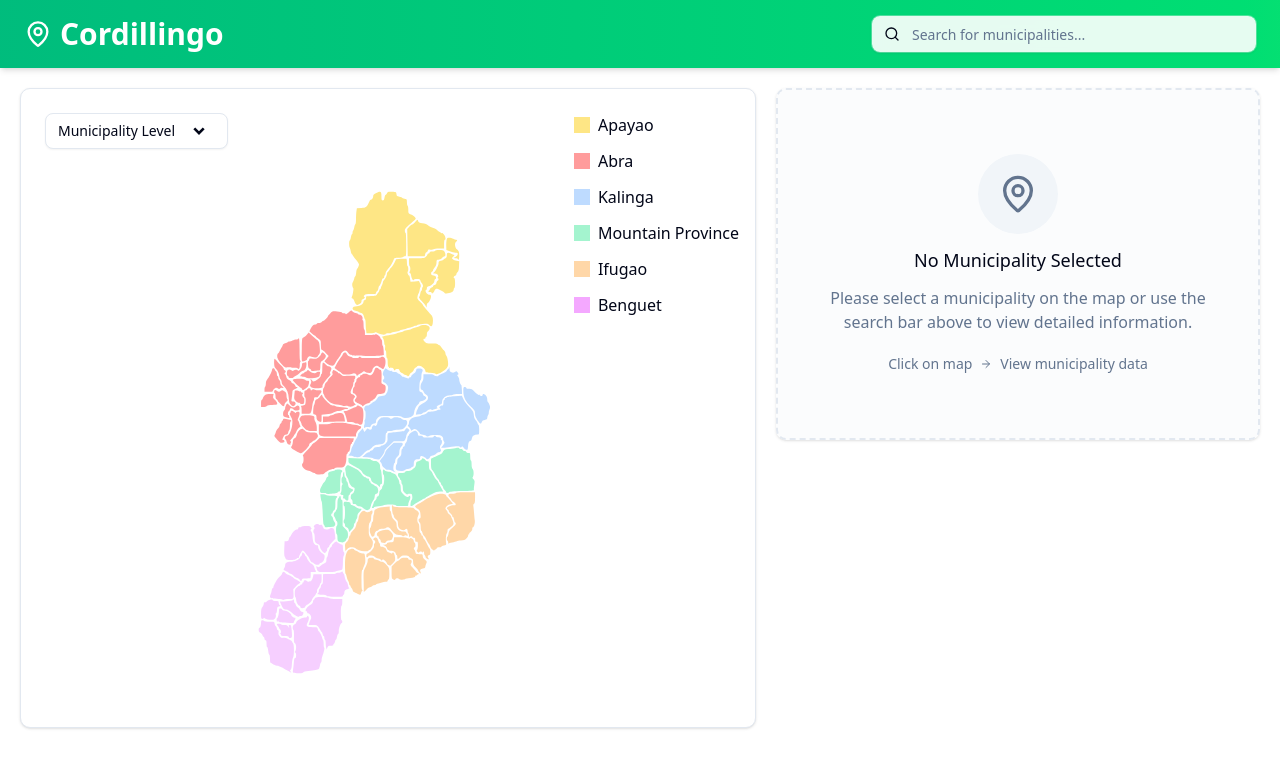
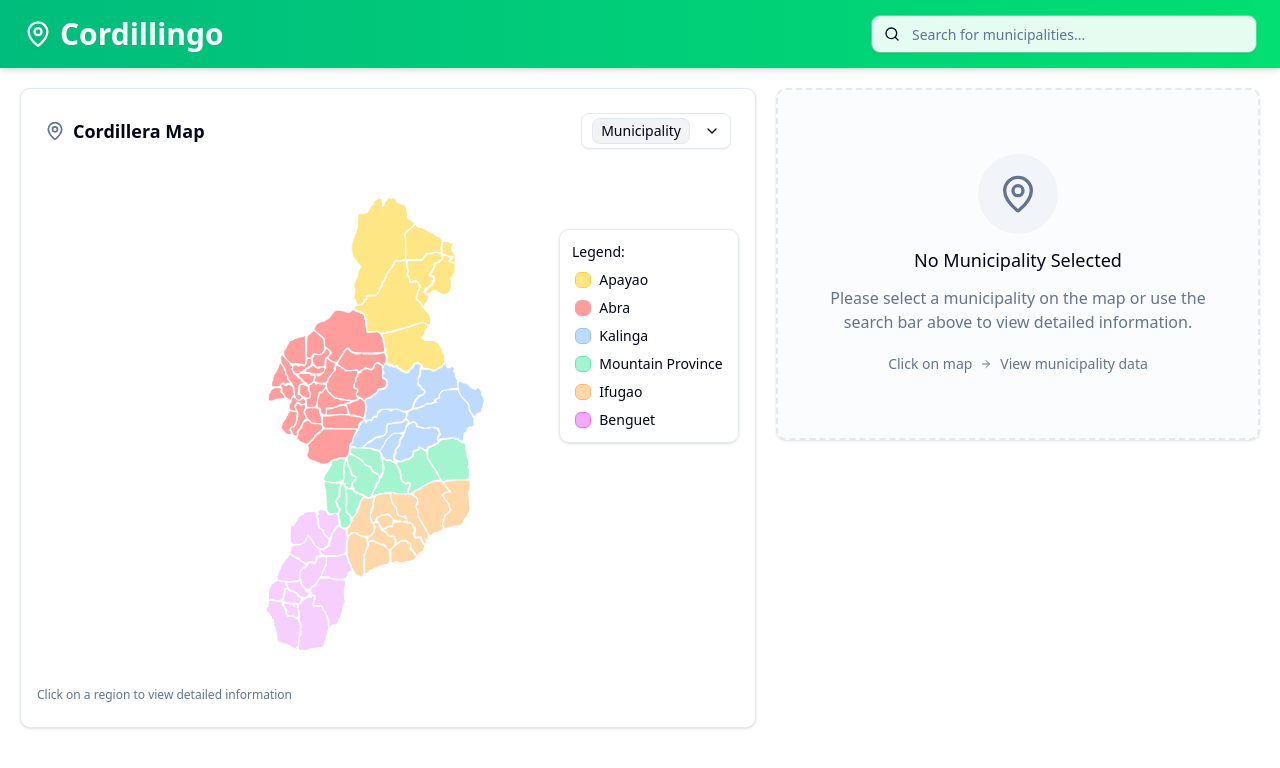
Before and after one commit to SanchieGuzman/CAR-LanguageMapping, a React (Vite) app in the folder frontend/: page / in a window 1280 px wide. Shown: the top 768 px of the page. Built offline with nearby package versions, Linux system fonts and the light colour scheme.

Commit message:
ui
improved UI on map card especially labels

```diff
--- a/frontend/src/components/map-card.jsx
+++ b/frontend/src/components/map-card.jsx
@@ -1,87 +1,91 @@
-import { useEffect } from "react";
-import { Card, CardHeader, CardTitle } from "./ui/card";
-import { useDataStore } from "../store/data-store";
-import { Button } from "../components/ui/button";
+"use client"
+
+import { useEffect } from "react"
+import { Card, CardHeader, CardContent, CardFooter, CardTitle } from "./ui/card"
+import { useDataStore } from "../store/data-store"
+import { Button } from "../components/ui/button"
 import {
   DropdownMenu,
   DropdownMenuContent,
   DropdownMenuGroup,
   DropdownMenuItem,
   DropdownMenuTrigger,
-} from "../components/ui/dropdown-menu";
-import { RiArrowDropDownLine } from "react-icons/ri";
+} from "../components/ui/dropdown-menu"
+import { ChevronDown, Map, MapPin } from "lucide-react"
+import { Badge } from "./ui/badge"
 
 export default function MapCard({ className }) {
-  const fetchPlaceDataById = useDataStore((state) => state.fetchPlaceDataById);
-
-  const selectedLevel = useDataStore((state) => state.selectedLevel);
-
-  const setSelectedLevel = useDataStore((state) => state.setSelectedLevel);
-
-  const resetStore = useDataStore((state) => state.resetStore);
+  const fetchPlaceDataById = useDataStore((state) => state.fetchPlaceDataById)
+  const selectedLevel = useDataStore((state) => state.selectedLevel)
+  const setSelectedLevel = useDataStore((state) => state.setSelectedLevel)
+  const resetStore = useDataStore((state) => state.resetStore)
 
   useEffect(() => {
-    const paths = document.querySelectorAll("svg path");
+    const paths = document.querySelectorAll("svg path")
 
     const handlePathClick = (event) => {
-      const clickedId = event.target.id;
+      const clickedId = event.target.id
 
-      paths.forEach((path) => path.classList.remove("selected"));
-
-      event.target.classList.add("selected");
-
-      // window.dispatchEvent(new CustomEvent("svgClick", { detail: clickedId }));
-
-      fetchPlaceDataById(clickedId, selectedLevel);
-    };
+      paths.forEach((path) => path.classList.remove("selected"))
+      event.target.classList.add("selected")
+      fetchPlaceDataById(clickedId, selectedLevel)
+    }
 
     paths.forEach((path) => {
-      path.addEventListener("click", handlePathClick);
-    });
+      path.addEventListener("click", handlePathClick)
+    })
 
     // Cleanup function
     return () => {
       paths.forEach((path) => {
-        path.removeEventListener("click", handlePathClick);
-      });
-    };
-  }, [selectedLevel]); // when selected level changes
+        path.removeEventListener("click", handlePathClick)
+      })
+    }
+  }, [selectedLevel, fetchPlaceDataById])
 
   return (
-    <Card className={`${className} flex flex-col relative`}>
-      <CardHeader className="flex items-center justify-between sm:justify-start">
+    <Card className={`${className} flex flex-col relative overflow-hidden`}>
+      <CardHeader className="pb-2 flex flex-row items-center justify-between">
+        <div className="flex items-center gap-2">
+          {selectedLevel === 0 ? (
+            <MapPin className="h-5 w-5 text-muted-foreground" />
+          ) : (
+            <Map className="h-5 w-5 text-muted-foreground" />
+          )}
+          <CardTitle className="text-lg">Cordillera Map</CardTitle>
+        </div>
 
         <DropdownMenu>
           <DropdownMenuTrigger asChild>
-            <Button variant="outline" className="w-fit">
-              {selectedLevel === 0 ? "Municipality Level" : "Province Level"}
-              <RiArrowDropDownLine className="size-8 " />
+            <Button variant="outline" size="sm" className="h-9 w-fit">
+              <Badge variant="outline" className="bg-primary/5 font-normal text-sm mr-2">
+                {selectedLevel === 0 ? "Municipality" : "Province"}
+              </Badge>
+              <ChevronDown className="h-4 w-4" />
             </Button>
           </DropdownMenuTrigger>
-          <DropdownMenuContent className="">
+          <DropdownMenuContent align="end">
             <DropdownMenuGroup>
               <DropdownMenuItem
+                className="flex items-center gap-2"
                 onClick={() => {
-                  document
-                    .querySelectorAll("svg path.selected")
-                    .forEach((p) => p.classList.remove("selected"));
-
-                  setSelectedLevel(0); // 0 for municipality
-                  resetStore();
+                  document.querySelectorAll("svg path.selected").forEach((p) => p.classList.remove("selected"))
+                  setSelectedLevel(0)
+                  resetStore()
                 }}
               >
+                <MapPin className="h-4 w-4" />
                 Municipality Level
               </DropdownMenuItem>
               <DropdownMenuItem
+                className="flex items-center gap-2"
                 onClick={() => {
-                  document
-                    .querySelectorAll("svg path.selected")
-                    .forEach((p) => p.classList.remove("selected"));
-
-                  setSelectedLevel(1); // 1 for province level
-                  resetStore();
+                  document.querySelectorAll("svg path.selected").forEach((p) => p.classList.remove("selected"))
+                  setSelectedLevel(1)
+                  resetStore()
                 }}
               >
+                <Map className="h-4 w-4" />
                 Provincial Level
               </DropdownMenuItem>
             </DropdownMenuGroup>
@@ -89,7 +93,8 @@ export default function MapCard({ className }) {
         </DropdownMenu>
       </CardHeader>
 
-      <div className="h-full flex justify-center items-center px-4 pb-4">
+      <CardContent className="flex-1 p-0 relative">
+        <div className="h-full flex justify-center items-center pb-20 lg:pb-0">
           <div className="w-full h-full relative">
             {selectedLevel === 0 ? ( // 0 for municipality
               <svg
@@ -582,29 +587,40 @@ export default function MapCard({ className }) {
           </div>
         </div>
 
-
-      <div className="px-4 pb-4 md:absolute md:right-0">
-          <ul className="flex md:flex-col justify-center flex-row flex-wrap gap-3">
+        <div className="absolute w-full bottom-0 lg:top-12 lg:right-4 lg:bg-white/90 rounded-lg lg:shadow-sm lg:border p-3 lg:max-w-[180px] h-fit">
+          <h3 className="text-sm font-medium mb-2">Legend:</h3>
+          <ul className="flex lg:grid gap-2 flex-row flex-wrap justify-center text-sm">
             <li className="flex items-center gap-2">
-              <span className="w-4 h-4 bg-amber-200"></span> Apayao
+              <span className="w-4 h-4 rounded-sm bg-amber-200 border border-amber-300"></span>
+              <span>Apayao</span>
             </li>
             <li className="flex items-center gap-2">
-              <span className="w-4 h-4 bg-[#ff9c9c]"></span> Abra
+              <span className="w-4 h-4 rounded-sm bg-[#ff9c9c] border border-red-300"></span>
+              <span>Abra</span>
             </li>
             <li className="flex items-center gap-2">
-              <span className="w-4 h-4 bg-blue-200"></span> Kalinga
+              <span className="w-4 h-4 rounded-sm bg-blue-200 border border-blue-300"></span>
+              <span>Kalinga</span>
             </li>
             <li className="flex items-center gap-2">
-              <span className="w-4 h-4 bg-emerald-200"></span> Mountain Province
+              <span className="w-4 h-4 rounded-sm bg-emerald-200 border border-emerald-300"></span>
+              <span>Mountain Province</span>
             </li>
             <li className="flex items-center gap-2">
-              <span className="w-4 h-4 bg-orange-200"></span> Ifugao
+              <span className="w-4 h-4 rounded-sm bg-orange-200 border border-orange-300"></span>
+              <span>Ifugao</span>
             </li>
             <li className="flex items-center gap-2">
-              <span className="w-4 h-4 bg-fuchsia-300"></span> Benguet
+              <span className="w-4 h-4 rounded-sm bg-fuchsia-300 border border-fuchsia-400"></span>
+              <span>Benguet</span>
             </li>
           </ul>
         </div>
+      </CardContent>
+
+      <CardFooter className="px-4 text-xs text-muted-foreground">
+        Click on a region to view detailed information
+      </CardFooter>
     </Card>
-  );
+  )
 }
```
Lines whose indentation alone changed are shown as unchanged.
